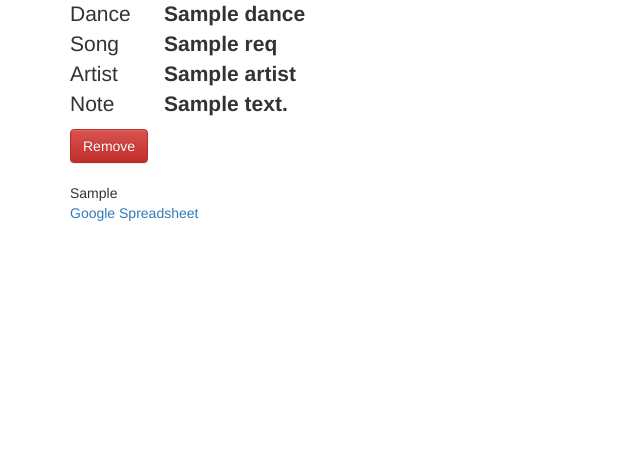
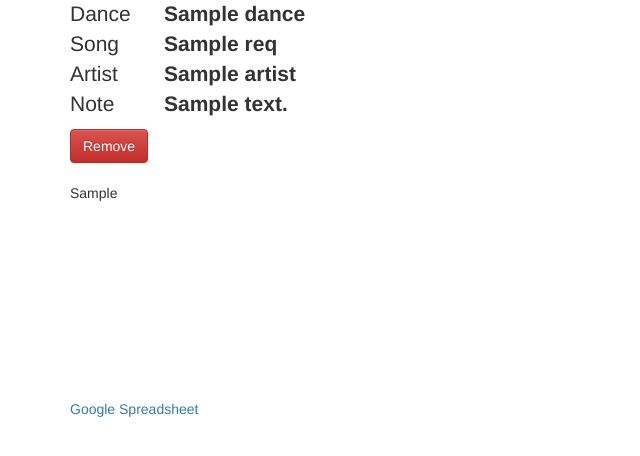
Before and after one commit to yanigisawa/party-requests, a Flask app: template app/templates/videos.html in a window 1280 px wide. Shown: the part 220-676 px from the top of the page, without its empty margins (0-640 px from the left). Run offline with Flask 2, Linux system fonts and the light colour scheme; the template is opened without the code that fills it: most values are stand-ins (such as "Sample title", 1, 10 or a date in 2020); some libraries are stand-ins or nearby versions.

Commit message:
- Adding fixed height to each video to fix wrapping issue

```diff
--- a/app/templates/base.html
+++ b/app/templates/base.html
@@ -24,6 +24,7 @@
     <style>
         .title { position: absolute; margin: 394px 0 0 35px; color: #ffffff}
         .image { position: relative; width: 100%; }
+        .video { height: 400px; }
         dl { font-size: 1.5em; margin-bottom: 10px; }
         dl.dl-horizontal dt { float: left; width: 80px; font-weight: normal; text-align: left; }
         dl.dl-horizontal dd { margin-left: 94px; font-weight: 700; overflow: hidden; }
```
